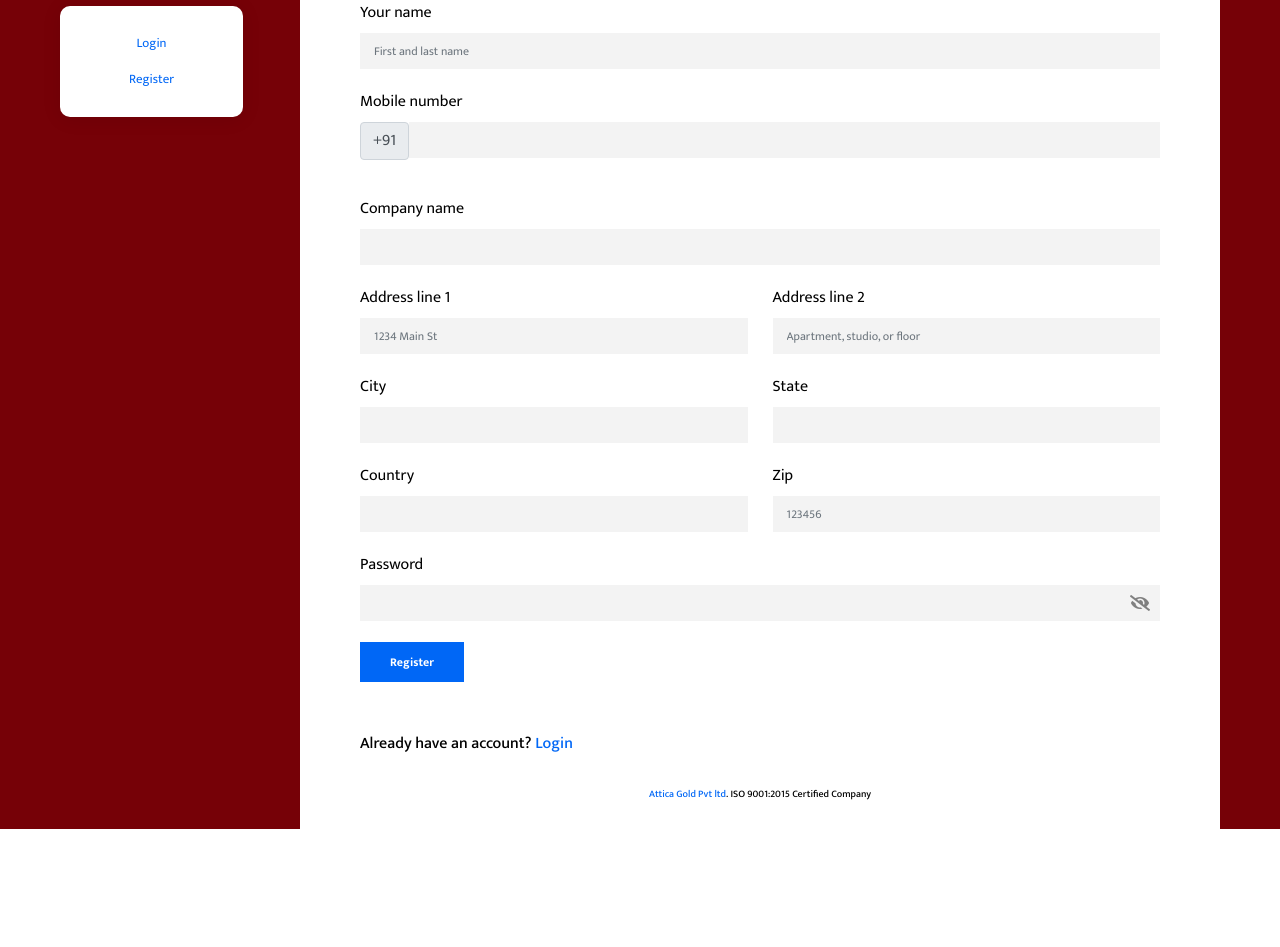
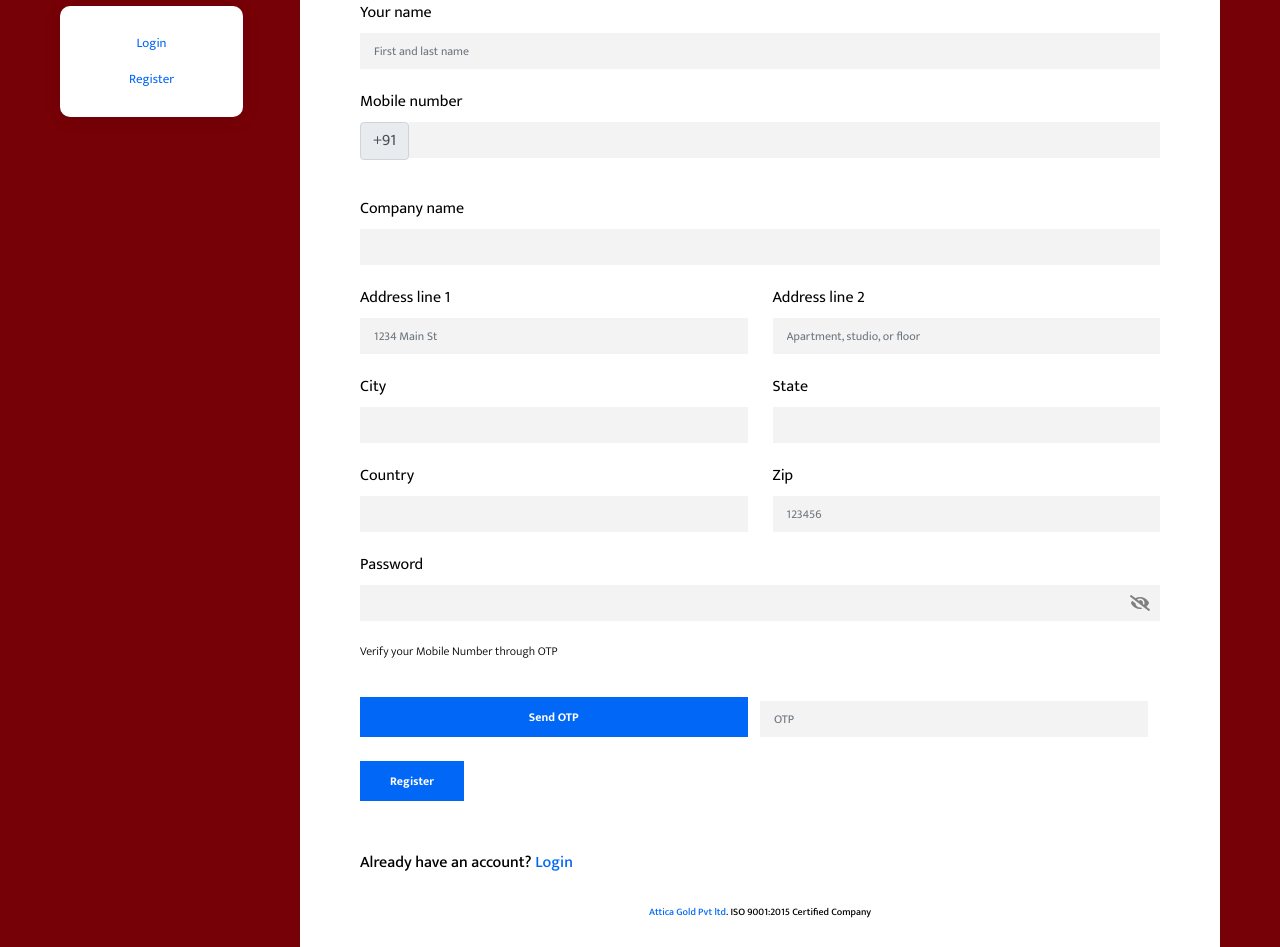
Before and after one commit to abhibs/atticagold, a PHP site: page /goldBuyer/register.php in a window 1280 px wide. Shown: the part 218-1165 px from the top of the page. Before the commit the page ends 1047 px from the top, so only its background shows below. Run offline with PHP 8.4, Linux system fonts and the light colour scheme.

Commit message:
updation on the frontend

```diff
--- a/goldBuyer/register.php
+++ b/goldBuyer/register.php
@@ -85,7 +85,7 @@
 						<label for="regMobile" class="form-label">Mobile number</label>
 						<div class="input-group mb-3">
 							<span class="input-group-text" id="basic-addon1">+91</span>
-							<input type="number" name="regMobile" class="form-control">
+							<input type="text" name="regMobile" class="form-control" pattern="^\d{10}$" title="Please enter a valid 10-digit mobile number">
 							<div class="invalid-feedback" id="mobile-number-feedback">! Please, Enter valid 10 digit mobile number</div>
 						</div>
 					</div>
@@ -122,7 +122,7 @@
 					</div>
 					<div class="form-group form-group-name">
 						<label for="regZip" class="form-label">Zip</label>
-						<input type="text" name="regZip" class="form-control" id="regZip" placeholder="123456" required autocomplete="off">
+						<input type="text" name="regZip" class="form-control" id="regZip" placeholder="123456" required autocomplete="off" pattern="^\d{6}$" title="Please enter a valid 6-digit pincode">
 						<div class="invalid-feedback">! Please, enter your pincode!</div>
 					</div>
 
@@ -134,18 +134,19 @@
 							<i id="togglePassword" class="fa fa-eye-slash"></i>
 						</div>
 					</div>
-					<!-- <div class="form-group" style="margin-bottom: 0px;">
+					<div class="form-group" style="margin-bottom: 0px;">
 						<p style="margin-bottom: 0px;">Verify your Mobile Number through OTP</p><br>
-					</div> -->
+					</div>
 					<div class="form-group form-group-name">
-						<!-- <button type="button" class="btn btn-primary form-submit-btn w-100" id="regOTPButton" style="margin-top: 12px;">Send OTP</button> -->
+						<button type="button" class="btn btn-primary form-submit-btn w-100" id="regOTPButton" style="margin-top: 12px;">Send OTP</button>
+						<br><br>
 						<button type="submit" class="btn btn-primary form-submit-btn" name="registerBuyer">Register</button>
 					</div>
-					<!-- <div class="form-group form-group-name">
+					<div class="form-group form-group-name">
 						<input type="text" name="regOTP" class="form-control  mt-3" id="regOTP" maxlength="6" placeholder="OTP" required>
-					</div> -->
+					</div>
 
-					<!-- <div class="d-grid gap-2 mt-3" id="submit-div"></div> -->
+					<div class="d-grid gap-2 mt-3" id="submit-div"></div>
 				</form>
 
 			</section>
```
